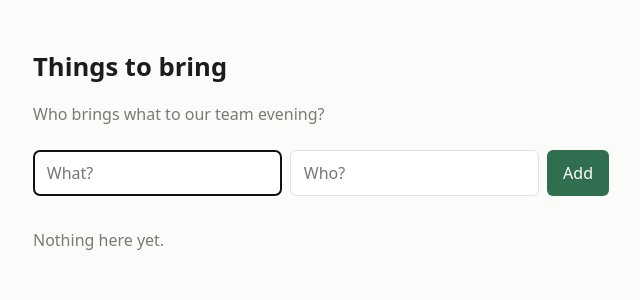
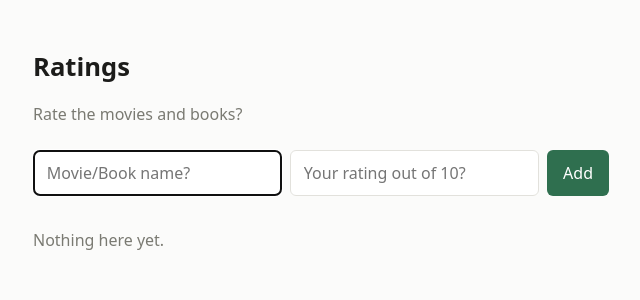
Before and after one commit to mudt-cm104-2026-winter/team-17, a FastAPI app: page / in a window 1280 px wide. Shown: the top 300 px of the page, without its empty margins (319-959 px from the left). Run offline with FastAPI, Linux system fonts and the light colour scheme.

Commit message:
Update index.html for movie and book ratings

```diff
--- a/app/templates/index.html
+++ b/app/templates/index.html
@@ -3,28 +3,51 @@
 <head>
   <meta charset="utf-8">
   <meta name="viewport" content="width=device-width, initial-scale=1">
-  <title>Things to bring</title>
+  <title>Movie and Book Ratings</title>
   <link rel="stylesheet" href="/static/style.css">
 </head>
 <body>
   <main>
-    <h1>Things to bring</h1>
-    <p class="intro">Who brings what to our team evening?</p>
+    <h1>Ratings</h1>
+    <p class="intro">Rate the movies and books?</p>
 
     <form class="add" action="/add" method="post">
-      <input name="thing" placeholder="What?" required autocomplete="off" autofocus>
-      <input name="person" placeholder="Who?" required autocomplete="off">
+      <input name="thing" placeholder="Movie/Book name?" required autocomplete="off" autofocus>
+      <input name="rating" placeholder="Your rating out of 10?" required autocomplete="off">
       <button type="submit">Add</button>
     </form>
 
     {% if entries %}
+    <form class="sort" action="/" method="get">
+      <label for="sort">Sort by</label>
+      <select id="sort" name="sort">
+        <option value="title" {% if sort == "title" %}selected{% endif %}>Title (A-Z)</option>
+        <option value="rating_asc" {% if sort == "rating_asc" %}selected{% endif %}>Rating (low to high)</option>
+        <option value="rating_desc" {% if sort == "rating_desc" %}selected{% endif %}>Rating (high to low)</option>
+      </select>
+      <button type="submit">Sort</button>
+    </form>
+
     <table>
       <thead>
-        <tr><th>What</th><th>Who</th></tr>
+        <tr><th>Movie/Book Name</th><th>Rating</th><th>Actions</th></tr>
       </thead>
       <tbody>
         {% for entry in entries %}
-        <tr><td>{{ entry.thing }}</td><td>{{ entry.person }}</td></tr>
+        <tr>
+          <td>{{ entry.thing }}</td>
+          <td>{{ entry.rating }}</td>
+          <td>
+            <div class="actions">
+              <a class="button edit-button" href="/edit/{{ entry.id }}?sort={{ sort }}">Edit</a>
+              <form action="/remove" method="post">
+                <input type="hidden" name="entry_id" value="{{ entry.id }}">
+                <input type="hidden" name="sort" value="{{ sort }}">
+                <button class="remove" type="submit">Remove</button>
+              </form>
+            </div>
+          </td>
+        </tr>
         {% endfor %}
       </tbody>
     </table>
```
